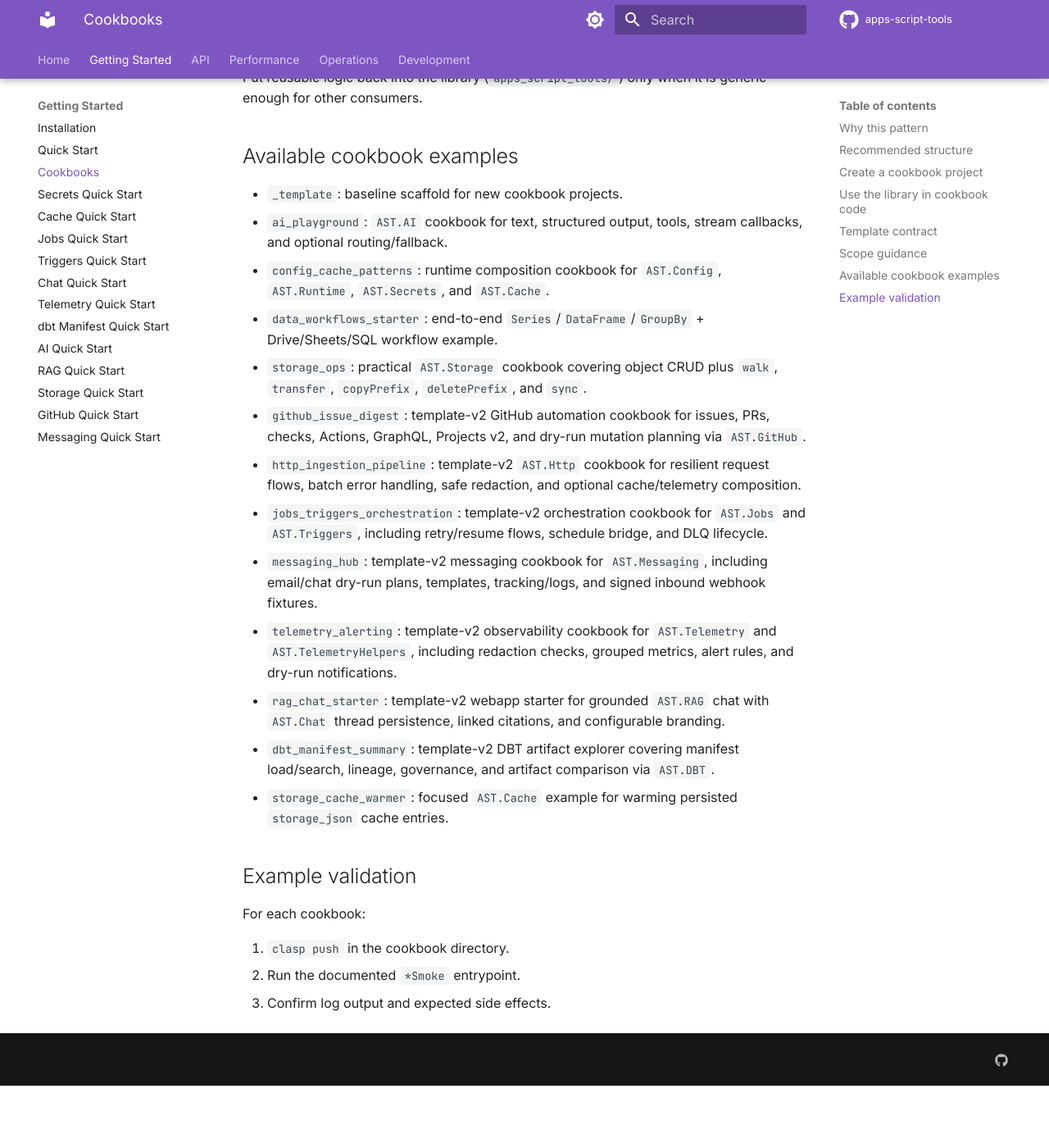
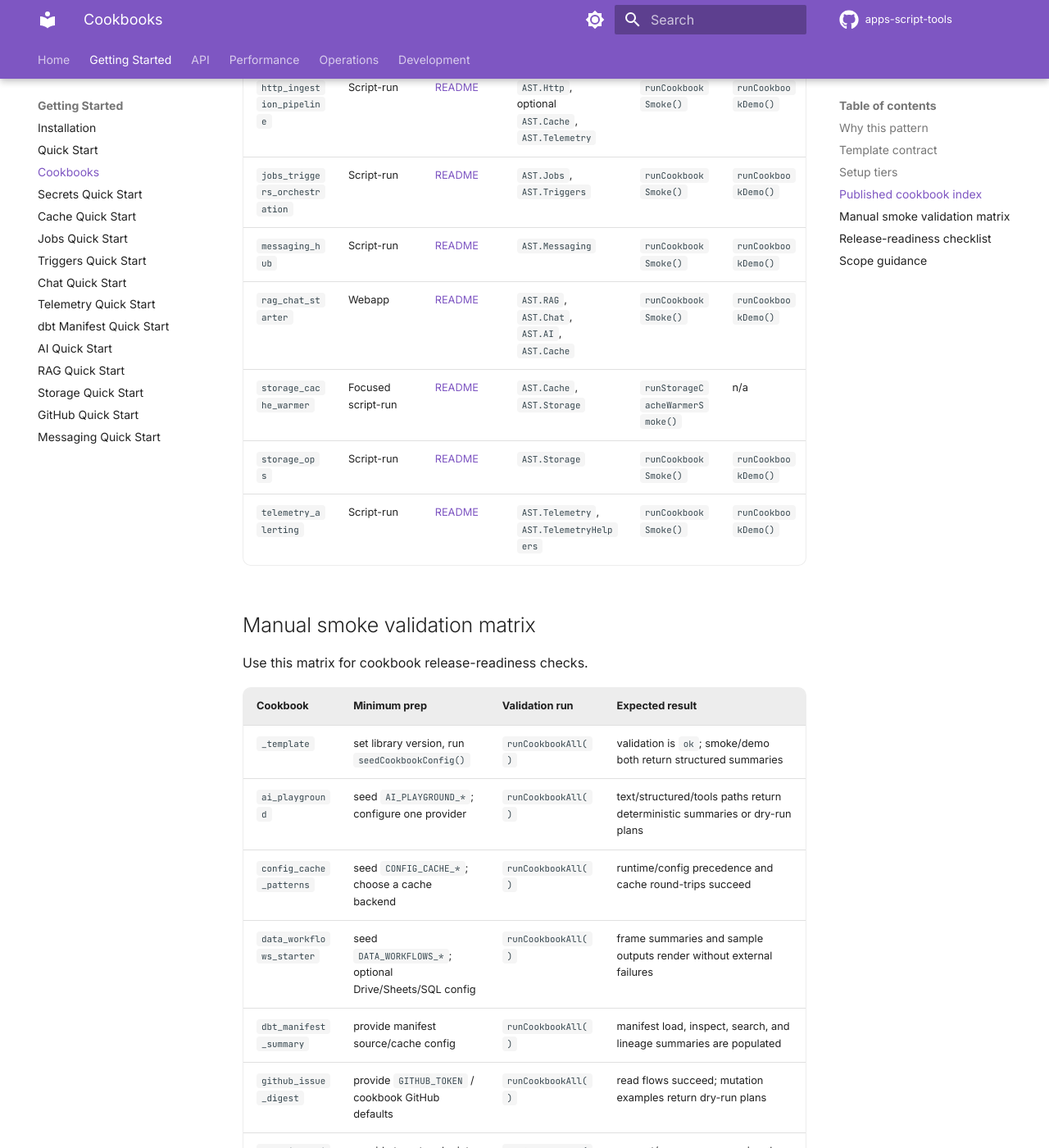
Before and after one commit to joe-broadhead/apps-script-tools, an MkDocs documentation site: the page built from docs/getting-started/cookbooks.md, in a window 1280 px wide and 1400 px high, scrolled down 2192 px. Shown: the whole window at 82% size. Built offline with MkDocs 1.6.1 and Material for MkDocs 9.7.7, drawn with Linux system fonts in a browser that asks for light colours; comment, search, counter and statistics services are not loaded; before the commit the page ends 3516 px from its top, so only the background shows below that; some of the changed text lies outside the part shown.

Commit message:
docs(cookbooks): publish catalog and validation matrix

````diff
--- a/docs/development/release.md
+++ b/docs/development/release.md
@@ -46,6 +46,17 @@ CI workflow config:
 - Set repository secrets: `CLASP_CLIENT_ID`, `CLASP_CLIENT_SECRET`, `CLASP_REFRESH_TOKEN`.
 - Keep the pinned clasp version in `.github/actions/setup-clasp/action.yml` (`clasp-version`) current; bump it intentionally and validate CI before release.
 
+Cookbook validation:
+
+```bash
+npm run check:cookbooks
+```
+
+- Treat `docs/getting-started/cookbooks.md` as the source of truth for the manual cookbook smoke matrix.
+- Run every changed cookbook's smoke entrypoint before release.
+- For shared module changes, also run the cookbook rows that depend on those modules even if the cookbook itself did not change.
+- Keep `cookbooks/README.md` and `docs/getting-started/cookbooks.md` aligned with the published cookbook set.
+
 Consumer validation (recommended):
 
 - install library in a clean Apps Script project
--- a/docs/getting-started/cookbooks.md
+++ b/docs/getting-started/cookbooks.md
@@ -1,68 +1,12 @@
 # Cookbooks
 
-Use cookbook projects when you want to build app-specific Apps Script solutions (for example, a webapp chat UI) without adding project code into the core library package.
+Use cookbook projects when you want to build app-specific Apps Script solutions without adding project code into the core library package.
 
 ## Why this pattern
 
 - Keeps `apps_script_tools/` focused on reusable library features.
 - Lets each app have its own Apps Script deployment lifecycle and Script ID.
 - Prevents accidental coupling between library internals and one-off app logic.
-
-## Recommended structure
-
-```text
-cookbooks/
-  _template/
-  my-project/
-    .clasp.json          # local-only
-    .claspignore
-    README.md
-    src/
-      appsscript.json
-      00_Config.gs
-      10_EntryPoints.gs
-      20_Smoke.gs
-      30_Examples.gs
-      99_DevTools.gs
-      # optional HtmlService assets for webapp cookbooks:
-      # Index.html
-      # IndexLayout.html
-      # IndexStyles.html
-      # IndexScript.html
-```
-
-## Create a cookbook project
-
-```bash
-cp -R cookbooks/_template cookbooks/my-project
-cd cookbooks/my-project
-cp .clasp.json.example .clasp.json
-```
-
-Update `.clasp.json`:
-
-- `scriptId`: target script for this app
-- `rootDir`: keep as `src`
-
-Then push:
-
-```bash
-clasp push
-```
-
-Then run:
-
-1. `seedCookbookConfig()`
-2. `runCookbookAll()`
-
-## Use the library in cookbook code
-
-```javascript
-function runCookbook() {
-  const ASTX = ASTLib.AST || ASTLib;
-  Logger.log(ASTX.VERSION);
-}
-```
 
 ## Template contract
 
@@ -84,30 +28,67 @@ Each cookbook should:
 - include least-privilege OAuth scope guidance
 - explain common failure modes and setup steps
 
+## Setup tiers
+
+Use these tiers to decide how much setup is required before you run a cookbook.
+
+| Tier | Meaning | Cookbooks |
+| --- | --- | --- |
+| `Tier 0` | Local/editor-only validation; no external credentials required beyond the AST library binding | `_template`, `data_workflows_starter` |
+| `Tier 1` | Script Properties required; may use Drive, cache, or durable state but defaults stay local/dry-run | `config_cache_patterns`, `jobs_triggers_orchestration`, `messaging_hub`, `storage_cache_warmer`, `storage_ops`, `telemetry_alerting` |
+| `Tier 2` | External API/provider credentials required for realistic runs | `ai_playground`, `dbt_manifest_summary`, `github_issue_digest`, `http_ingestion_pipeline` |
+| `Tier 3` | Deployable webapp or richer app shell with UI/session/index configuration | `rag_chat_starter` |
+
+## Published cookbook index
+
+| Cookbook | Type | README | AST modules | Smoke | Demo |
+| --- | --- | --- | --- | --- | --- |
+| `_template` | Template v2 scaffold | [README](https://github.com/joe-broadhead/apps-script-tools/blob/master/cookbooks/_template/README.md) | `AST.DataFrame`, `AST.Cache` sample usage | `runCookbookSmoke()` | `runCookbookDemo()` |
+| `ai_playground` | Script-run | [README](https://github.com/joe-broadhead/apps-script-tools/blob/master/cookbooks/ai_playground/README.md) | `AST.AI` | `runCookbookSmoke()` | `runCookbookDemo()` |
+| `config_cache_patterns` | Script-run | [README](https://github.com/joe-broadhead/apps-script-tools/blob/master/cookbooks/config_cache_patterns/README.md) | `AST.Config`, `AST.Runtime`, `AST.Secrets`, `AST.Cache` | `runCookbookSmoke()` | `runCookbookDemo()` |
+| `data_workflows_starter` | Script-run | [README](https://github.com/joe-broadhead/apps-script-tools/blob/master/cookbooks/data_workflows_starter/README.md) | `AST.Series`, `AST.DataFrame`, `AST.GroupBy`, `AST.Drive`, `AST.Sheets`, `AST.Sql`, `AST.Utils` | `runCookbookSmoke()` | `runCookbookDemo()` |
+| `dbt_manifest_summary` | Script-run | [README](https://github.com/joe-broadhead/apps-script-tools/blob/master/cookbooks/dbt_manifest_summary/README.md) | `AST.DBT` | `runCookbookSmoke()` | `runCookbookDemo()` |
+| `github_issue_digest` | Script-run | [README](https://github.com/joe-broadhead/apps-script-tools/blob/master/cookbooks/github_issue_digest/README.md) | `AST.GitHub` | `runCookbookSmoke()` | `runCookbookDemo()` |
+| `http_ingestion_pipeline` | Script-run | [README](https://github.com/joe-broadhead/apps-script-tools/blob/master/cookbooks/http_ingestion_pipeline/README.md) | `AST.Http`, optional `AST.Cache`, `AST.Telemetry` | `runCookbookSmoke()` | `runCookbookDemo()` |
+| `jobs_triggers_orchestration` | Script-run | [README](https://github.com/joe-broadhead/apps-script-tools/blob/master/cookbooks/jobs_triggers_orchestration/README.md) | `AST.Jobs`, `AST.Triggers` | `runCookbookSmoke()` | `runCookbookDemo()` |
+| `messaging_hub` | Script-run | [README](https://github.com/joe-broadhead/apps-script-tools/blob/master/cookbooks/messaging_hub/README.md) | `AST.Messaging` | `runCookbookSmoke()` | `runCookbookDemo()` |
+| `rag_chat_starter` | Webapp | [README](https://github.com/joe-broadhead/apps-script-tools/blob/master/cookbooks/rag_chat_starter/README.md) | `AST.RAG`, `AST.Chat`, `AST.AI`, `AST.Cache` | `runCookbookSmoke()` | `runCookbookDemo()` |
+| `storage_cache_warmer` | Focused script-run | [README](https://github.com/joe-broadhead/apps-script-tools/blob/master/cookbooks/storage_cache_warmer/README.md) | `AST.Cache`, `AST.Storage` | `runStorageCacheWarmerSmoke()` | n/a |
+| `storage_ops` | Script-run | [README](https://github.com/joe-broadhead/apps-script-tools/blob/master/cookbooks/storage_ops/README.md) | `AST.Storage` | `runCookbookSmoke()` | `runCookbookDemo()` |
+| `telemetry_alerting` | Script-run | [README](https://github.com/joe-broadhead/apps-script-tools/blob/master/cookbooks/telemetry_alerting/README.md) | `AST.Telemetry`, `AST.TelemetryHelpers` | `runCookbookSmoke()` | `runCookbookDemo()` |
+
+## Manual smoke validation matrix
+
+Use this matrix for cookbook release-readiness checks.
+
+| Cookbook | Minimum prep | Validation run | Expected result |
+| --- | --- | --- | --- |
+| `_template` | set library version, run `seedCookbookConfig()` | `runCookbookAll()` | validation is `ok`; smoke/demo both return structured summaries |
+| `ai_playground` | seed `AI_PLAYGROUND_*`; configure one provider | `runCookbookAll()` | text/structured/tools paths return deterministic summaries or dry-run plans |
+| `config_cache_patterns` | seed `CONFIG_CACHE_*`; choose a cache backend | `runCookbookAll()` | runtime/config precedence and cache round-trips succeed |
+| `data_workflows_starter` | seed `DATA_WORKFLOWS_*`; optional Drive/Sheets/SQL config | `runCookbookAll()` | frame summaries and sample outputs render without external failures |
+| `dbt_manifest_summary` | provide manifest source/cache config | `runCookbookAll()` | manifest load, inspect, search, and lineage summaries are populated |
+| `github_issue_digest` | provide `GITHUB_TOKEN` / cookbook GitHub defaults | `runCookbookAll()` | read flows succeed; mutation examples return dry-run plans |
+| `http_ingestion_pipeline` | provide target endpoint config or leave dry-run/defaults | `runCookbookAll()` | request/response summaries show retries/redaction/caching behavior |
+| `jobs_triggers_orchestration` | seed `JOBS_TRIGGERS_*` | `runCookbookAll()` then `cleanupCookbookArtifacts()` | job, trigger, and DLQ flows succeed; cleanup removes cookbook-owned state |
+| `messaging_hub` | seed `MESSAGING_HUB_*` (defaults are safe) | `runCookbookAll()` | dry-run email/chat plans, template render, tracking logs, and inbound fixture routing succeed |
+| `rag_chat_starter` | configure index, provider, cache, and branding settings | `runCookbookSmoke()` + deploy webapp if needed | smoke confirms index/chat setup; webapp loads and grounded responses cite sources |
+| `storage_cache_warmer` | set `STORAGE_CACHE_URI` and provider auth | `runStorageCacheWarmerSmoke()` | cache object warms successfully and persisted backend responds |
+| `storage_ops` | seed `STORAGE_OPS_*` and provider auth | `runCookbookAll()` | CRUD/list/walk/sync summaries match the configured provider |
+| `telemetry_alerting` | seed `TELEMETRY_COOKBOOK_*`; keep sink `logger` for easiest run | `runCookbookAll()` | grouped metrics, redaction preview, alert evaluation, and dry-run notifications succeed |
+
+## Release-readiness checklist
+
+Before a release that touches cookbook code, docs, or the underlying AST modules they depend on:
+
+1. Run `npm run check:cookbooks`.
+2. Run `npm run lint`.
+3. Run `uv run mkdocs build --strict`.
+4. Execute the smoke entrypoint for every cookbook that changed in the release.
+5. For shared-module changes, also execute the matrix rows that depend on those modules.
+6. Confirm every cookbook README still matches its Script Properties and entrypoints.
+7. Confirm `cookbooks/README.md` and this page both list the same cookbook set.
+
 ## Scope guidance
 
 Put reusable logic back into the library (`apps_script_tools/`) only when it is generic enough for other consumers.
-
-## Available cookbook examples
-
-- `_template`: baseline scaffold for new cookbook projects.
-- `ai_playground`: `AST.AI` cookbook for text, structured output, tools, stream callbacks, and optional routing/fallback.
-- `config_cache_patterns`: runtime composition cookbook for `AST.Config`, `AST.Runtime`, `AST.Secrets`, and `AST.Cache`.
-- `data_workflows_starter`: end-to-end `Series`/`DataFrame`/`GroupBy` + Drive/Sheets/SQL workflow example.
-- `storage_ops`: practical `AST.Storage` cookbook covering object CRUD plus `walk`, `transfer`, `copyPrefix`, `deletePrefix`, and `sync`.
-- `github_issue_digest`: template-v2 GitHub automation cookbook for issues, PRs, checks, Actions, GraphQL, Projects v2, and dry-run mutation planning via `AST.GitHub`.
-- `http_ingestion_pipeline`: template-v2 `AST.Http` cookbook for resilient request flows, batch error handling, safe redaction, and optional cache/telemetry composition.
-- `jobs_triggers_orchestration`: template-v2 orchestration cookbook for `AST.Jobs` and `AST.Triggers`, including retry/resume flows, schedule bridge, and DLQ lifecycle.
-- `messaging_hub`: template-v2 messaging cookbook for `AST.Messaging`, including email/chat dry-run plans, templates, tracking/logs, and signed inbound webhook fixtures.
-- `telemetry_alerting`: template-v2 observability cookbook for `AST.Telemetry` and `AST.TelemetryHelpers`, including redaction checks, grouped metrics, alert rules, and dry-run notifications.
-- `rag_chat_starter`: template-v2 webapp starter for grounded `AST.RAG` chat with `AST.Chat` thread persistence, linked citations, and configurable branding.
-- `dbt_manifest_summary`: template-v2 DBT artifact explorer covering manifest load/search, lineage, governance, and artifact comparison via `AST.DBT`.
-- `storage_cache_warmer`: focused `AST.Cache` example for warming persisted `storage_json` cache entries.
-
-## Example validation
-
-For each cookbook:
-
-1. `clasp push` in the cookbook directory.
-2. Run the documented `*Smoke` entrypoint.
-3. Confirm log output and expected side effects.
--- a/package.json
+++ b/package.json
@@ -4,6 +4,7 @@
   "version": "0.0.5",
   "description": "Google Apps Script data toolkit",
   "scripts": {
+    "check:cookbooks": "node scripts/check-cookbooks.mjs",
     "lint": "node scripts/lint.mjs",
     "test:local": "node --test tests/local/*.test.mjs",
     "test:local:coverage": "node scripts/run-local-coverage.mjs",
````
Also changed, not shown: cookbooks/README.md (+41 -20 lines), 2 other files.
